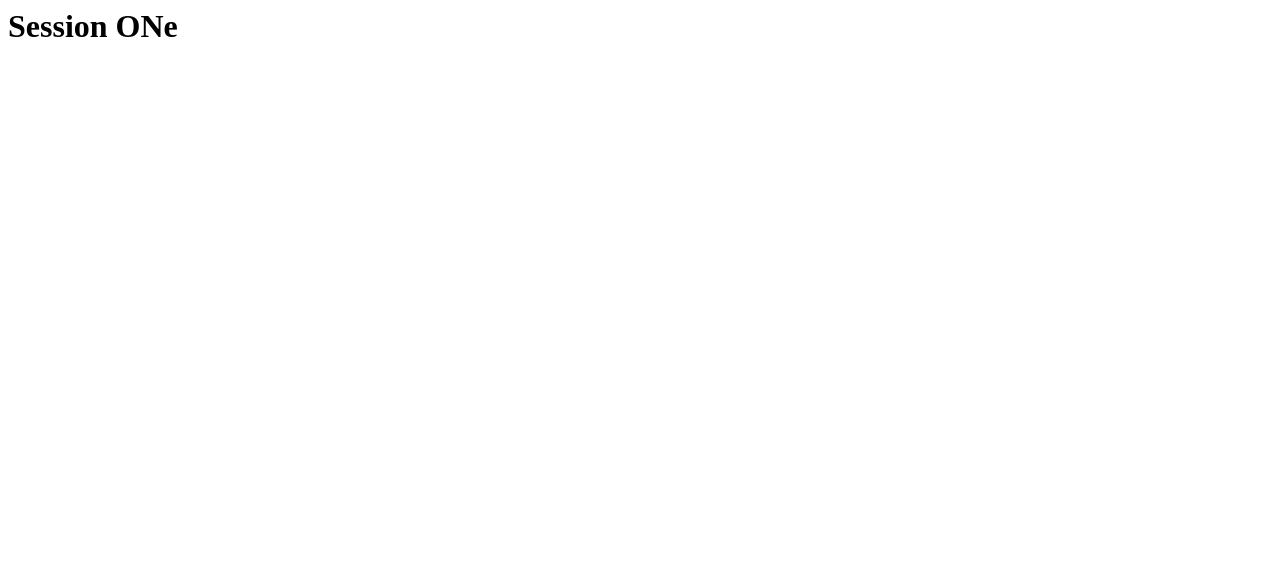
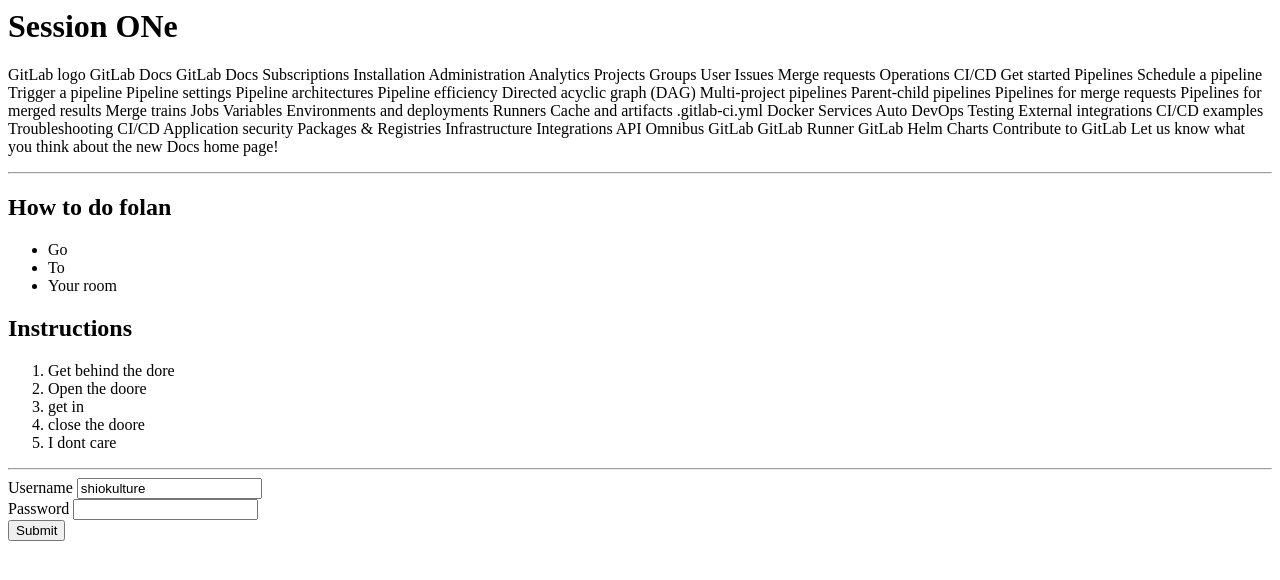
Before and after one commit to Radikulture/front-stuff, a plain HTML site: page Session1/index.html in a window 1280 px wide. Drawn offline with Linux system fonts and the light colour scheme.

Commit message:
Add Hrml structure

```diff
--- a/Session1/index.html
+++ b/Session1/index.html
@@ -1,11 +1,99 @@
 <html>
+
 <head>
     <title>Session One</title>
 </head>
+
 <body>
     <h1>Session ONe</h1>
-        <script lang="javascript">
-            console.log("Belllllloo");
-        </script>
+    <p>
+        GitLab logo GitLab
+        Docs
+
+        GitLab Docs
+        Subscriptions
+        Installation
+        Administration
+        Analytics
+        Projects
+        Groups
+        User
+        Issues
+        Merge requests
+        Operations
+        CI/CD
+        Get started
+        Pipelines
+        Schedule a pipeline
+        Trigger a pipeline
+        Pipeline settings
+        Pipeline architectures
+        Pipeline efficiency
+        Directed acyclic graph (DAG)
+        Multi-project pipelines
+        Parent-child pipelines
+        Pipelines for merge requests
+        Pipelines for merged results
+        Merge trains
+        Jobs
+        Variables
+        Environments and deployments
+        Runners
+        Cache and artifacts
+        .gitlab-ci.yml
+        Docker
+        Services
+        Auto DevOps
+        Testing
+        External integrations
+        CI/CD examples
+        Troubleshooting CI/CD
+        Application security
+        Packages & Registries
+        Infrastructure
+        Integrations
+        API
+        Omnibus GitLab
+        GitLab Runner
+        GitLab Helm Charts
+        Contribute to GitLab
+        Let us know what you think about the new Docs home page!
+    </p>
+    <hr>
+    <h2>How to do folan</h2>
+    <ul>
+        <li>
+            Go
+        </li>
+        <li>
+            To
+        </li>
+        <li>
+            Your room
+        </li>
+    </ul>
+    <h2>Instructions</h2>
+    <ol>
+        <li>
+            Get behind the dore
+        </li>
+        <li>Open the doore</li>
+        <li>get in</li>
+        <li>close the doore</li>
+        <Li>I dont care</Li>
+    </ol>
+    <hr>
+    <form>
+        <div>
+            <span>Username</span>
+            <input id="text-username" value="shiokulture" type="text">
+        </div>
+        <div>
+            <span>Password</span>
+            <input id="txt-password" type="password">
+        </div>
+        <input type="button" value="Submit">
+    </form>
 </body>
+
 </html>
```
Lines whose indentation alone changed are shown as unchanged.
